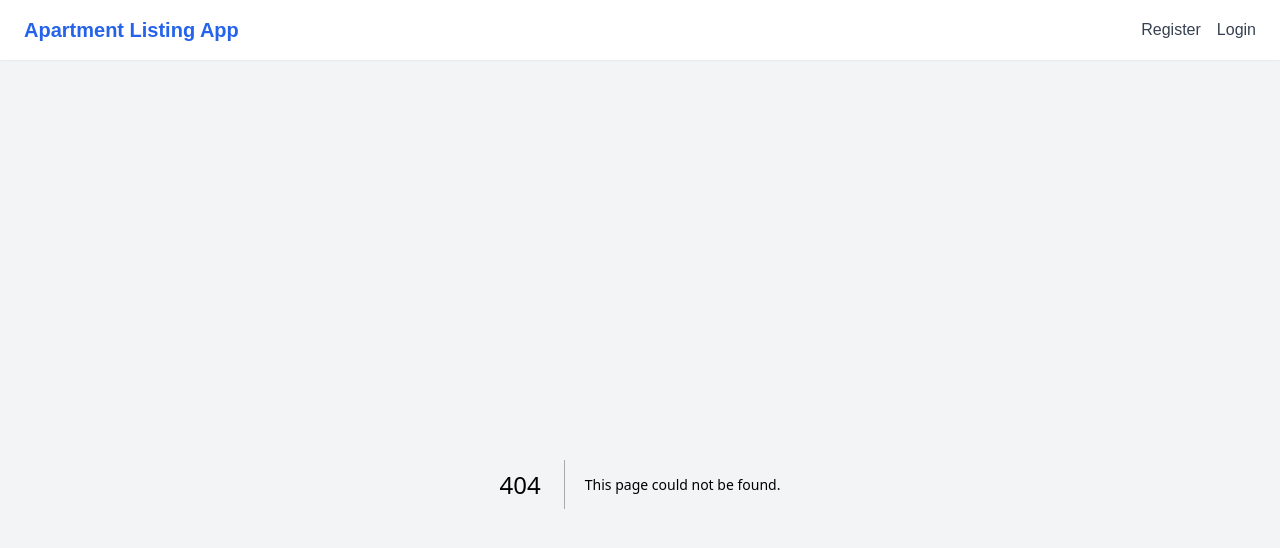
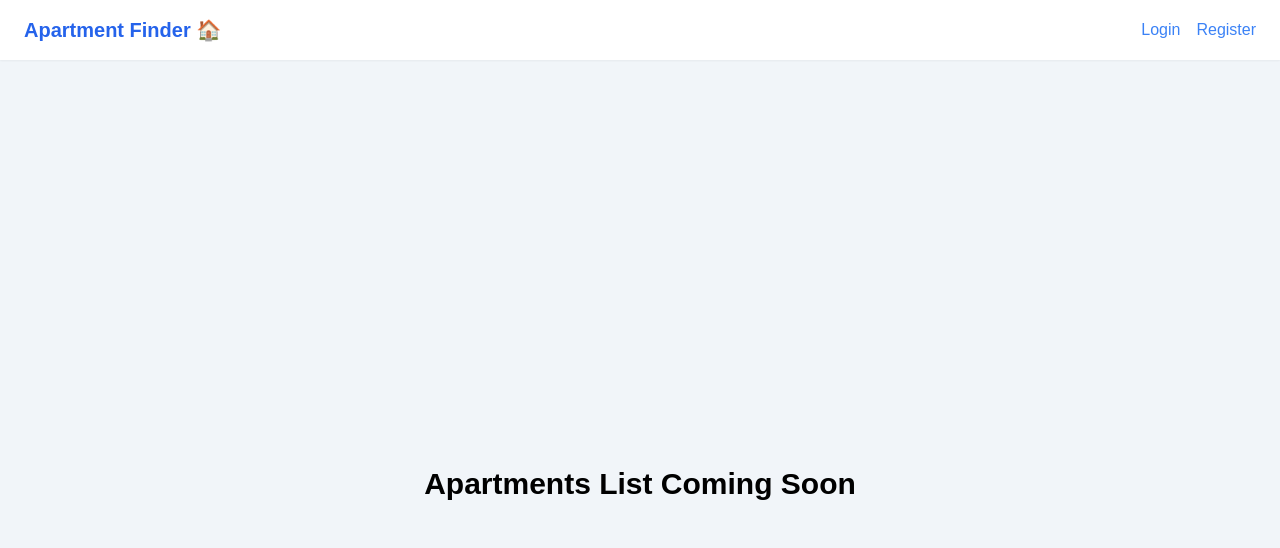
Before and after one commit to Eng-Raphael/MERN-Apartment-Listing-App, a Next.js app in the folder client/: page /apartments in a window 1280 px wide. Before the commit this address had no page. Shown: the top 548 px of the page. Built offline with nearby package versions, Linux system fonts and the light colour scheme.

Commit message:
adding logout

```diff
--- /dev/null
+++ b/client/src/app/apartments/page.tsx
@@ -0,0 +1,7 @@
+export default function ApartmentsPage() {
+    return (
+        <div className="min-h-screen flex items-center justify-center text-black">
+            <h1 className="text-3xl font-bold">Apartments List Coming Soon</h1>
+        </div>
+    );
+}
--- a/client/src/app/components/Navbar.tsx
+++ b/client/src/app/components/Navbar.tsx
@@ -1,21 +1,65 @@
 "use client";
 
 import Link from "next/link";
+import { useSelector, useDispatch } from "react-redux";
+import { RootState } from "@/store/store";
+import { logout } from "@/store/authSlice";
+import { useRouter } from "next/navigation";
 
 export default function Navbar() {
+    const dispatch = useDispatch();
+    const router = useRouter();
+
+    const { user, token } = useSelector((state: RootState) => state.auth);
+
+    const handleLogout = () => {
+        dispatch(logout());
+
+        // clear local storage
+        localStorage.removeItem("token");
+        localStorage.removeItem("user");
+
+        router.push("/login");
+    };
+
     return (
-        <nav className="w-full px-6 py-4 bg-white shadow-sm flex items-center justify-between">
+        <nav className="w-full bg-white shadow-sm px-6 py-4 flex justify-between items-center">
+            {/* Logo */}
             <Link href="/" className="text-xl font-bold text-blue-600">
-                Apartment Listing App
+                Apartment Finder 🏠
             </Link>
 
-            <div className="space-x-4">
-                <Link href="/register" className="text-gray-700 hover:text-blue-600">
-                    Register
-                </Link>
-                <Link href="/login" className="text-gray-700 hover:text-blue-600">
-                    Login
-                </Link>
+            <div className="flex gap-4 items-center">
+                {!token ? (
+                    <>
+                        <Link
+                            href="/login"
+                            className="text-blue-500 hover:underline"
+                        >
+                            Login
+                        </Link>
+
+                        <Link
+                            href="/register"
+                            className="text-blue-500 hover:underline"
+                        >
+                            Register
+                        </Link>
+                    </>
+                ) : (
+                    <>
+                        <span className="text-gray-700">
+                            Welcome, <b>{user?.username}</b>
+                        </span>
+
+                        <button
+                            onClick={handleLogout}
+                            className="bg-red-500 text-white px-3 py-1 rounded-md hover:bg-red-600"
+                        >
+                            Logout
+                        </button>
+                    </>
+                )}
             </div>
         </nav>
     );
--- a/client/src/app/layout.tsx
+++ b/client/src/app/layout.tsx
@@ -10,7 +10,7 @@ export const metadata = {
 export default function RootLayout({ children }: { children: React.ReactNode }) {
     return (
         <html lang="en">
-        <body className="bg-gray-100">
+        <body className="bg-slate-100 text-black">
         <ReduxProvider>
             <Navbar />
             <main className="pt-6">{children}</main>
```
